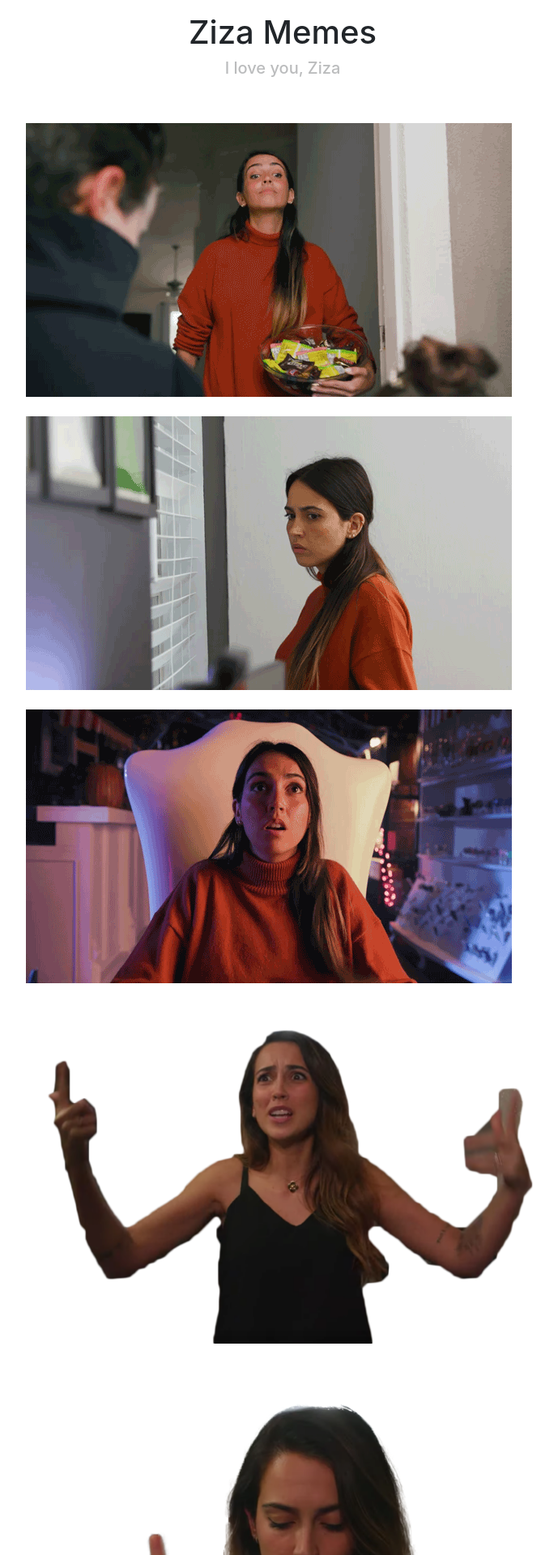
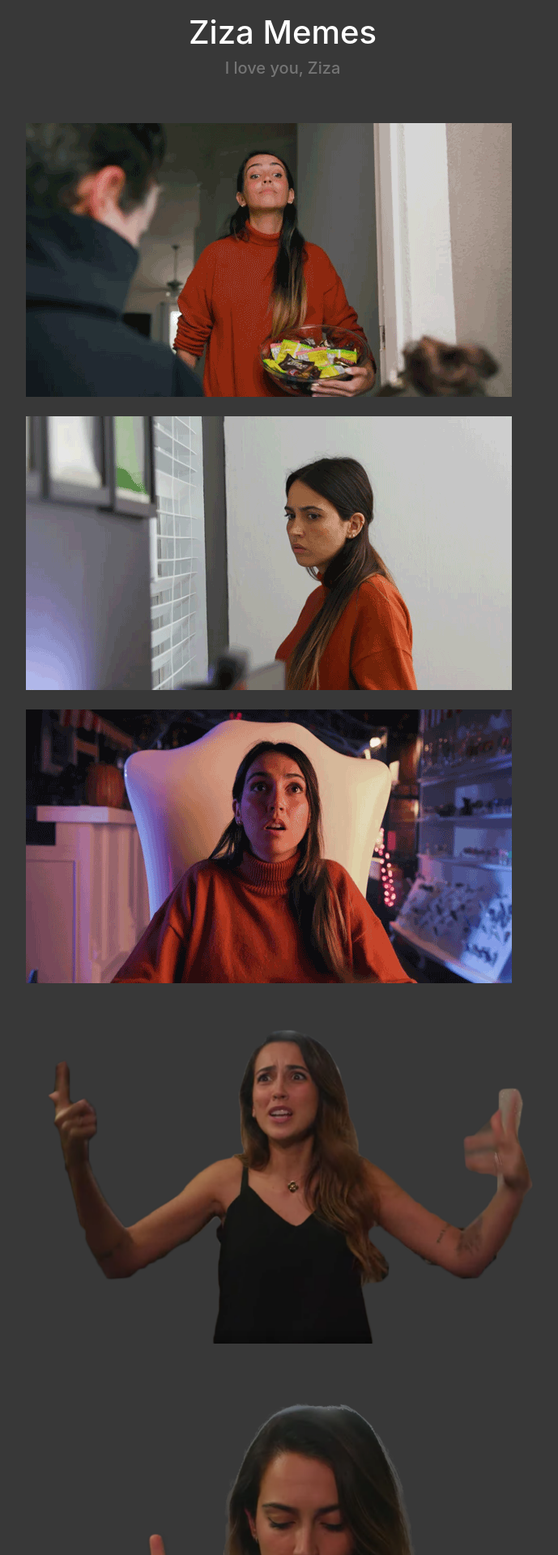
Before and after one commit to ntoporcov/ntoporcov, a PHP site: page /zizamemes.php in a window 1280 px wide. Shown: the top 1920 px of the page at 81% size, without its empty margins (291-980 px from the left). Run offline with PHP 8.4, Linux system fonts and the light colour scheme; some web fonts are replaced.

Commit message:
decorating

```diff
--- a/zizamemes.php
+++ b/zizamemes.php
@@ -2,6 +2,16 @@
     <link href="css/bootstrap.min.css?version=3" rel="stylesheet">
     <link href="https://fonts.googleapis.com/css?family=Gloria+Hallelujah|Mansalva|Nothing+You+Could+Do&display=swap" rel="stylesheet">
 </head>
+
+<style>
+    body{
+        background: #383838;
+    }
+
+    *{
+        color: white;
+    }
+</style>
 
 <body>
 
```
